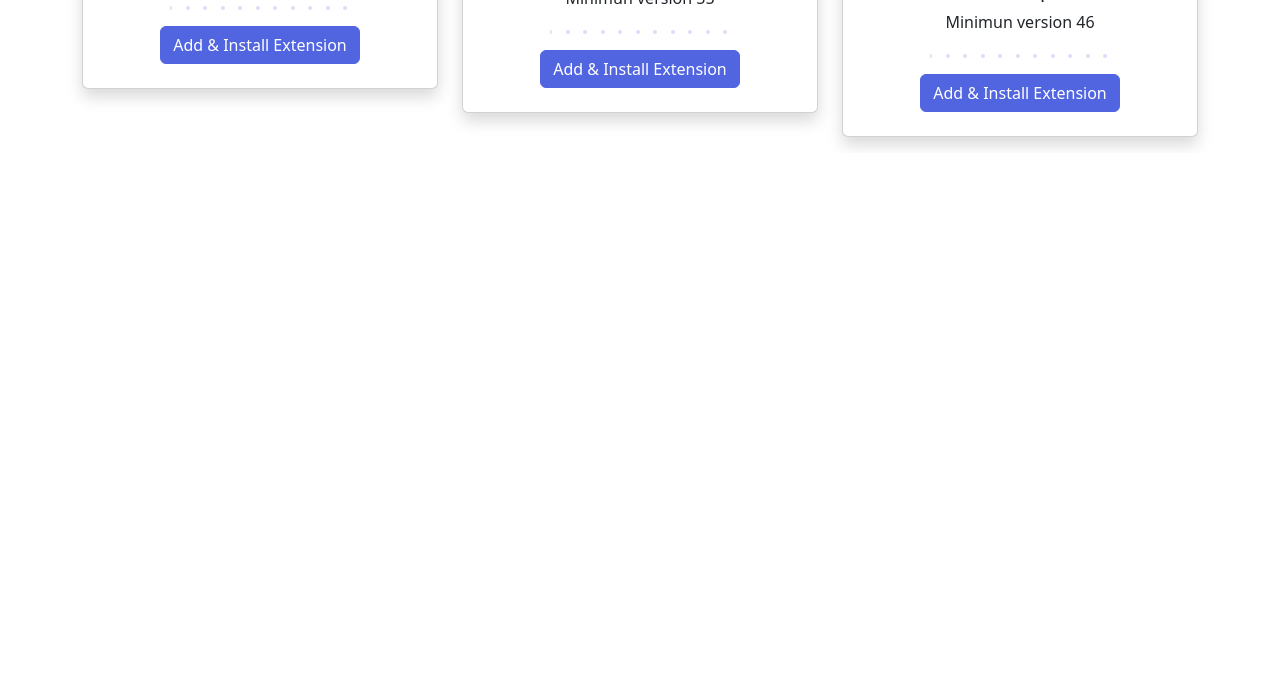
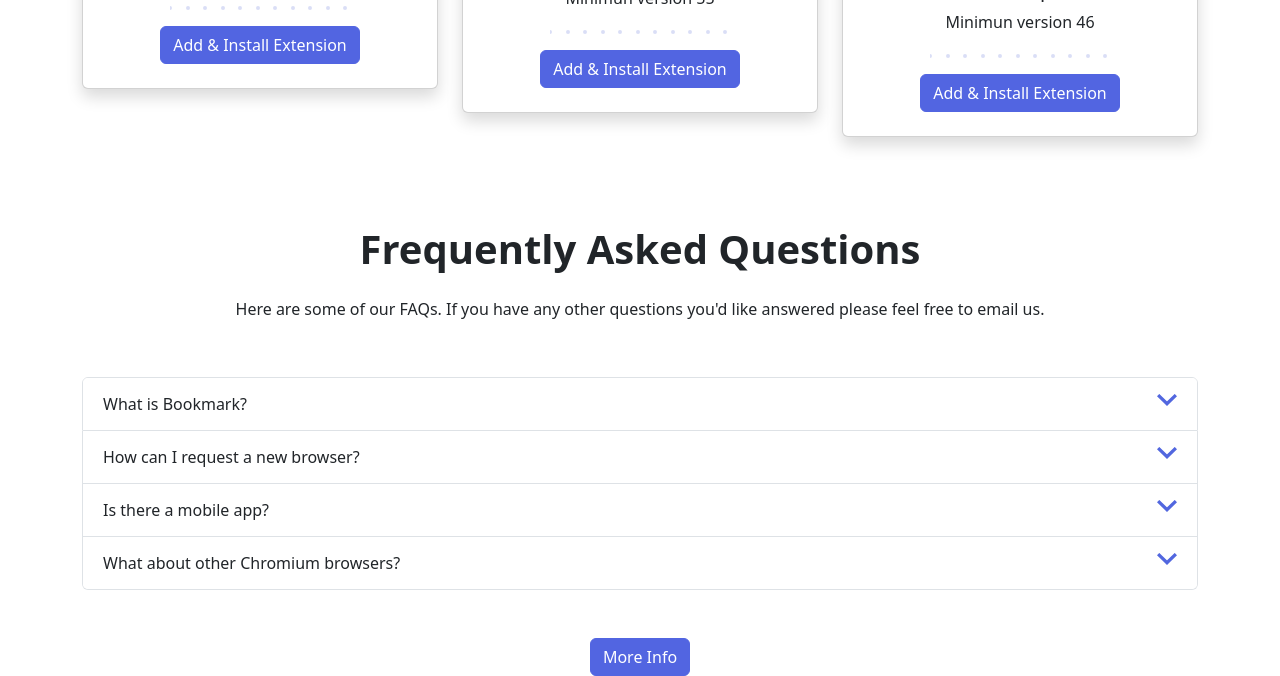
Before and after one commit to Ester79/SPRINT_2, a website: page index.html in a window 1280 px wide. Shown: the part 1656-2332 px from the top of the page. Before the commit the page ends 1809 px from the top, so only its background shows below. Drawn offline with nearby package versions, Linux system fonts and the light colour scheme.

Commit message:
Level 1 / Exercise 4

```diff
--- a/index.html
+++ b/index.html
@@ -207,6 +207,86 @@
                     </div>
                 </div>
         </div>
+
+
+        <!-- FREQUENT QUESTIONS -->
+        <div class="row mt-5 mb-4">
+            <div class=" container col-12 d-flex flex-column align-items-center pb-3">
+                <h1 class="d-flex text-md-start text-center mt-md-3 mt-lg-4 fw-bolder mb-4">Frequently Asked Questions</h1>
+                <p class="d-flex text-center">Here are some of our FAQs. If you have any other questions you'd like answered please feel free to email us.</p>
+            </div>
+        </div>
+
+        <!-- Accordion -->
+        <div class="row">
+            <div class="accordion" id="questions">
+
+                <div class="accordion-item">
+                    <h2 class="accordion-header" id="questionOne">
+                        <button class="accordion-button collapsed" type="button" data-bs-toggle="collapse"
+                            data-bs-target="#collapseOne" aria-expanded="false" aria-controls="collapseOne">
+                            What is Bookmark?
+                        </button>
+                    </h2>
+                    <div id="collapseOne" class="accordion-collapse collapse" aria-labelledby="questionOne"
+                        data-bs-parent="#questions">
+                        <div class="accordion-body">Lorem, ipsum dolor sit amet consectetur adipisicing elit. Corrupti nulla
+                            unde totam tempora doloribus aspernatur accusamus ipsam illo porro tempore vel alias ratione, natus
+                            quas.</div>
+                    </div>
+                </div>
+
+                <div class="accordion-item">
+                    <h2 class="accordion-header" id="questionTwo">
+                        <button class="accordion-button collapsed" type="button" data-bs-toggle="collapse"
+                            data-bs-target="#collapseTwo" aria-expanded="false" aria-controls="collapseTwo">
+                            How can I request a new browser?
+                        </button>
+                    </h2>
+                    <div id="collapseTwo" class="accordion-collapse collapse" aria-labelledby="questionTwo"
+                        data-bs-parent="#questions">
+                        <div class="accordion-body">Lorem, ipsum dolor sit amet consectetur adipisicing elit. Corrupti nulla
+                            unde totam tempora doloribus aspernatur accusamus ipsam illo porro tempore vel alias ratione, natus
+                            quas.</div>
+                    </div>
+                </div>
+
+                <div class="accordion-item">
+                    <h2 class="accordion-header" id="questionThree">
+                        <button class="accordion-button collapsed" type="button" data-bs-toggle="collapse"
+                            data-bs-target="#collapseThree" aria-expanded="false" aria-controls="collapseThree">
+                            Is there a mobile app?
+                        </button>
+                    </h2>
+                    <div id="collapseThree" class="accordion-collapse collapse" aria-labelledby="questionThree"
+                        data-bs-parent="#questions">
+                        <div class="accordion-body">Lorem, ipsum dolor sit amet consectetur adipisicing elit. Corrupti nulla
+                            unde totam tempora doloribus aspernatur accusamus ipsam illo porro tempore vel alias ratione, natus
+                            quas.</div>
+                    </div>
+                </div>
+
+                <div class="accordion-item">
+                    <h2 class="accordion-header" id="questionFor">
+                        <button class="accordion-button collapsed" type="button" data-bs-toggle="collapse"
+                            data-bs-target="#collapseFor" aria-expanded="false" aria-controls="collapseFor">
+                            What about other Chromium browsers?
+                        </button>
+                    </h2>
+                    <div id="collapseFor" class="accordion-collapse collapse" aria-labelledby="questionFor"
+                        data-bs-parent="#questions">
+                        <div class="accordion-body">Lorem, ipsum dolor sit amet consectetur adipisicing elit. Corrupti nulla
+                            unde totam tempora doloribus aspernatur accusamus ipsam illo porro tempore vel alias ratione, natus
+                            quas.</div>
+                    </div>
+                </div>
+            </div>
+
+            <div class="d-flex justify-content-center  align-items-center mt-5 ">
+                <a class="btn btn-primary" href="#moreInfo" type="button">More Info</a>
+            </div>
+        </div>
+
     </div>
 
 
--- a/sass/main.scss
+++ b/sass/main.scss
@@ -40,3 +40,8 @@ $secondary: #FA5959;
     --bs-btn-bg: #{$primary};
     --bs-btn-border-color: #{$primary};
 }
+
+
+.accordion-button::after {
+    background-image: url('/images/icon-arrow.svg');
+}
```
Also changed, not shown: sass/main.css, 1 other file.
